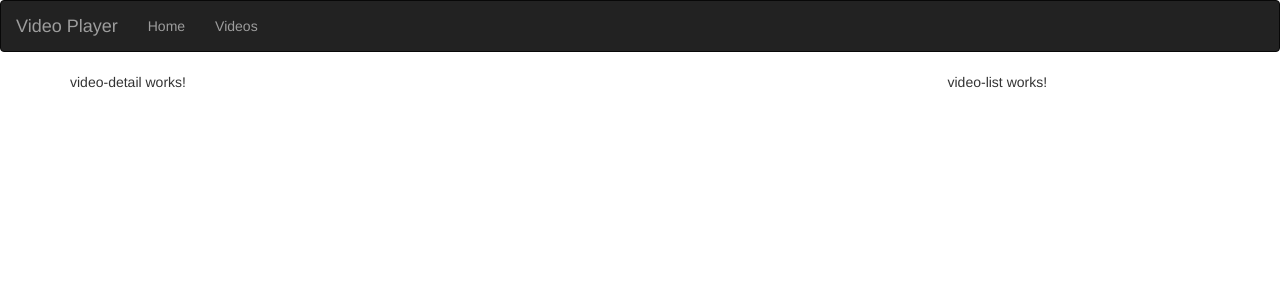
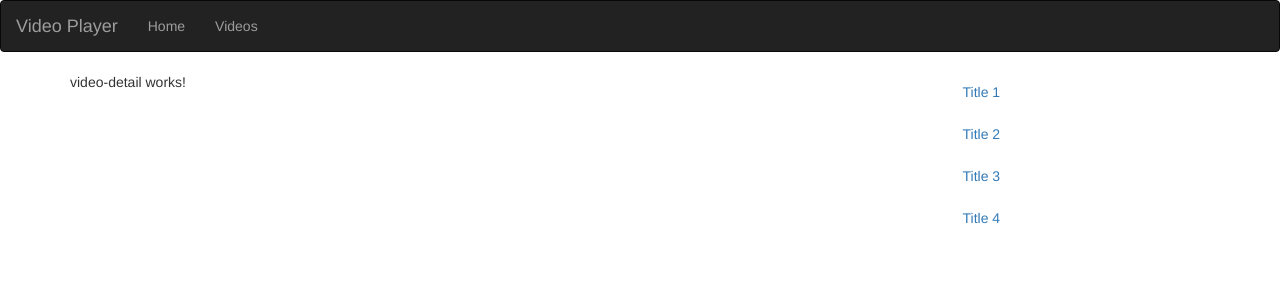
Before and after one commit to morisrenar/MEAN-Video-Player, an Angular app in the folder ngApp/: page /videos in a window 1280 px wide. Shown: the top 300 px of the page. Built offline with nearby package versions, Linux system fonts and the light colour scheme.

Commit message:
added the static video list

```diff
--- a/ngApp/src/app/video-center/video-center.component.html
+++ b/ngApp/src/app/video-center/video-center.component.html
@@ -3,6 +3,6 @@
     <video-detail></video-detail>
   </div>
   <div class="col-sm-3">
-    <video-list></video-list>
+    <video-list [videos]="videos"></video-list>
   </div>
 </div>
--- a/ngApp/src/app/video-center/video-center.component.ts
+++ b/ngApp/src/app/video-center/video-center.component.ts
@@ -1,4 +1,5 @@
 import { Component, OnInit } from '@angular/core';
+import {Video} from "../video";
 
 @Component({
   selector: 'app-video-center',
@@ -7,6 +8,13 @@ import { Component, OnInit } from '@angular/core';
 })
 export class VideoCenterComponent implements OnInit {
 
+  videos: Video[] = [
+    { "_id": "1", "title": "Title 1", "url": "url 1", "description": "desc 1"},
+    { "_id": "2", "title": "Title 2", "url": "url 2", "description": "desc 2"},
+    { "_id": "3", "title": "Title 3", "url": "url 3", "description": "desc 3"},
+    { "_id": "4", "title": "Title 4", "url": "url 4", "description": "desc 4"}
+  ];
+
   constructor() { }
 
   ngOnInit() {
--- a/ngApp/src/app/video-list/video-list.component.html
+++ b/ngApp/src/app/video-list/video-list.component.html
@@ -1,3 +1,3 @@
-<p>
-  video-list works!
-</p>
+<ul class="nav nav-pills nav-stacked">
+  <li *ngFor="let video of videos"><a>{{video.title}}</a></li>
+</ul>
--- a/ngApp/src/app/video-list/video-list.component.ts
+++ b/ngApp/src/app/video-list/video-list.component.ts
@@ -3,7 +3,8 @@ import { Component, OnInit } from '@angular/core';
 @Component({
   selector: 'video-list',
   templateUrl: './video-list.component.html',
-  styleUrls: ['./video-list.component.css']
+  styleUrls: ['./video-list.component.css'],
+  inputs: ['videos']
 })
 export class VideoListComponent implements OnInit {
 
--- /dev/null
+++ b/ngApp/src/app/video.ts
@@ -0,0 +1,6 @@
+export class Video {
+  _id: string;
+  title: string;
+  url: string;
+  description: string;
+}
```
